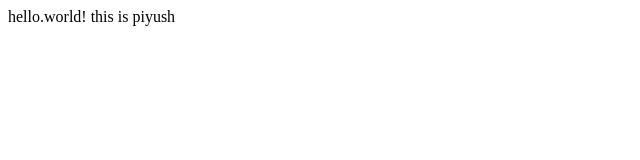
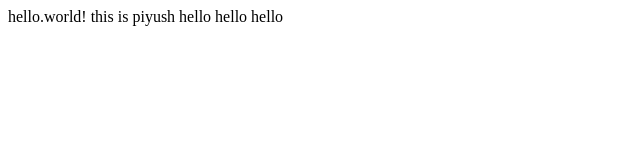
Before and after one commit to dgpiyush/CS50, a plain HTML site: page index.html in a window 1280 px wide. Shown: the whole page, without its empty margins (0-640 px from the left). Drawn offline with Linux system fonts and the light colour scheme.

Commit message:
Update index.html

```diff
--- a/index.html
+++ b/index.html
@@ -6,6 +6,6 @@
     <title>Document</title>
   </head>
   <body>
-    hello.world! this is piyush
+    hello.world! this is piyush hello hello hello
   </body>
 </html>
```
